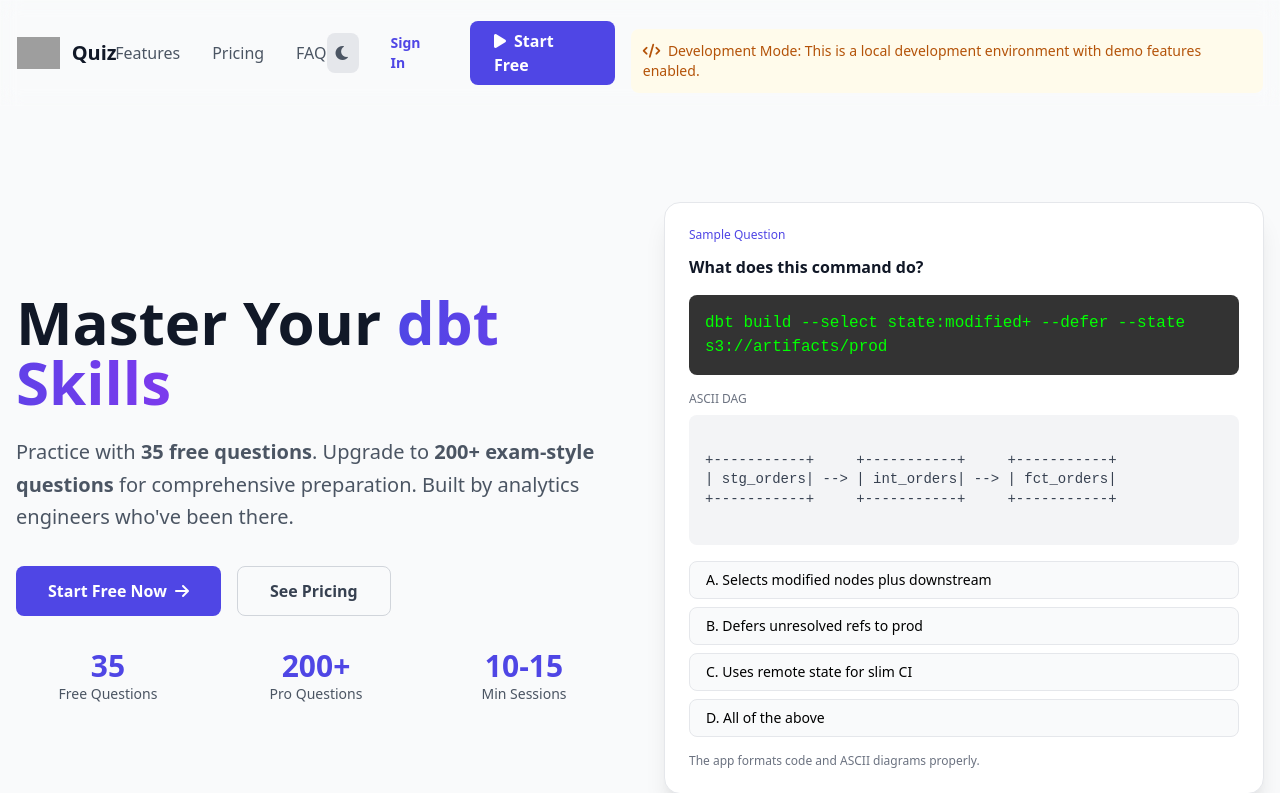
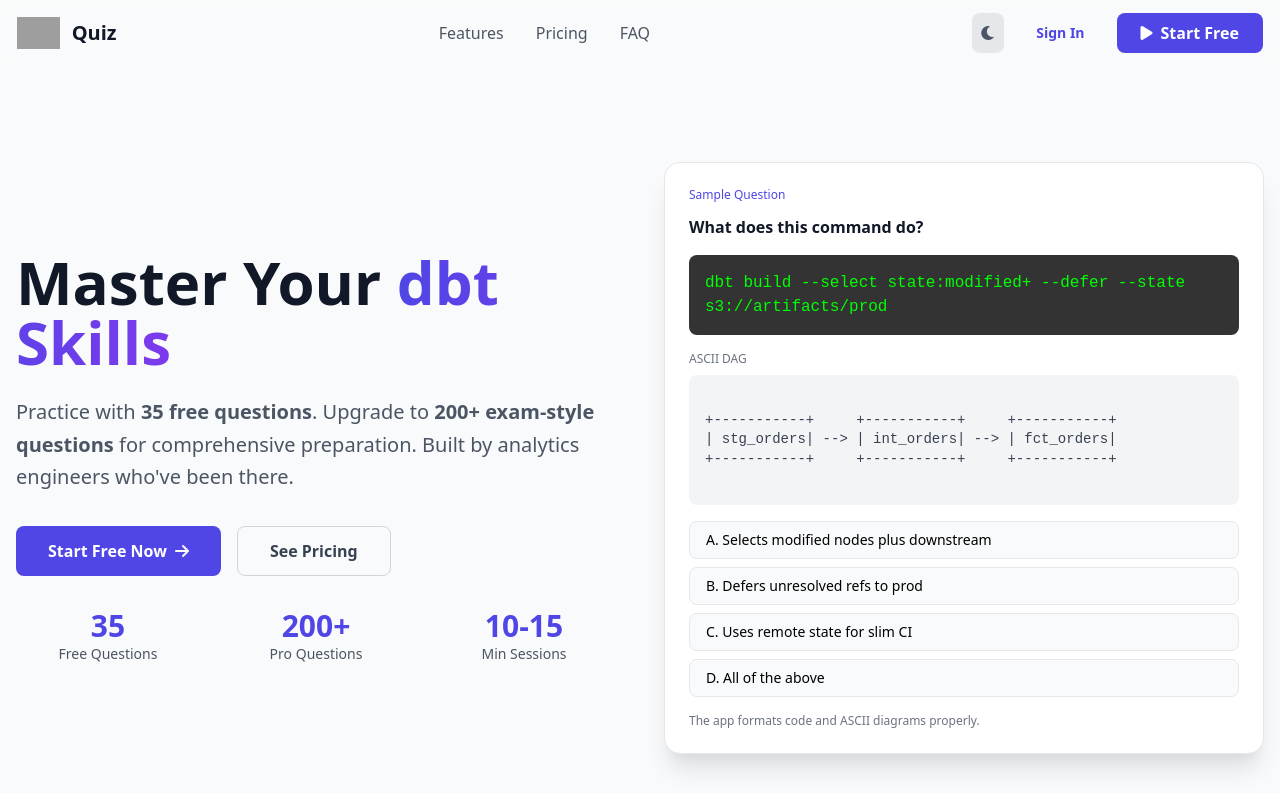
Before and after one commit to kalepratik/quiz, a Flask app: page / in a window 1280 px wide. Shown: the top 793 px of the page. Run offline with Flask 3, Linux system fonts and the light colour scheme; grey boxes are pictures that could not be loaded.

Commit message:
Simplify OAuth configuration - remove environment detection and demo mode complexity

```diff
--- a/src/quiz_app/routes.py
+++ b/src/quiz_app/routes.py
@@ -18,13 +18,9 @@
 @ui_bp.context_processor
 def inject_environment():
     """Inject environment variables into template context"""
-    from .config import config_from_env
-    config_class = config_from_env()
-    config_instance = config_class()
-    logger.debug(f"Environment: IS_PRODUCTION={config_instance.IS_PRODUCTION}, IS_DEVELOPMENT={config_instance.IS_DEVELOPMENT}")
     return {
-        'is_production': config_instance.IS_PRODUCTION,
-        'is_development': config_instance.IS_DEVELOPMENT
+        'is_production': False,
+        'is_development': True
     }
 
 
@@ -110,51 +106,19 @@
         logger.info(f"Google OAuth Client ID: {client_id}")
 
         if not client_id or client_id == 'your_google_client_id_here':
-            logger.warning("Google OAuth not configured - using demo mode")
-            # In demo mode, simulate successful authentication
-            session['user_id'] = 'demo_user_123'
-            session['user_email'] = 'demo@example.com'
-            session['user_name'] = 'Demo User'
-            session['is_authenticated'] = True
-            logger.info("Demo mode authentication successful, redirecting to quiz")
-            return redirect(url_for('ui.quiz'))
+            logger.error("Google OAuth not configured")
+            return redirect(url_for('ui.signin'))
 
-        # Also check if we're in production but OAuth is not properly configured
-        try:
-            from .config import config_from_env
-            config_class = config_from_env()
-            config_instance = config_class()
-            is_production = getattr(config_instance, 'IS_PRODUCTION', False)
+        # Generate OAuth URL
+        auth_url = OAuthService.get_google_auth_url()
+        logger.info(f"Generated auth URL: {auth_url}")
+        if auth_url:
+            logger.info("Redirecting to Google OAuth")
+            return redirect(auth_url)
+        else:
+            logger.error("Failed to generate Google OAuth URL")
+            return redirect(url_for('ui.signin'))
 
-            if is_production and (not client_id or client_id == 'your_google_client_id_here'):
-                logger.warning("Production environment but OAuth not configured - using demo mode")
-                session['user_id'] = 'demo_user_123'
-                session['user_email'] = 'demo@example.com'
-                session['user_name'] = 'Demo User'
-                session['is_authenticated'] = True
-                logger.info("Production demo mode authentication successful, redirecting to quiz")
-                return redirect(url_for('ui.quiz'))
-        except Exception as config_error:
-            logger.warning(f"Config error, using demo mode: {config_error}")
-            session['user_id'] = 'demo_user_123'
-            session['user_email'] = 'demo@example.com'
-            session['user_name'] = 'Demo User'
-            session['is_authenticated'] = True
-            logger.info("Demo mode authentication successful (config error), redirecting to quiz")
-            return redirect(url_for('ui.quiz'))
-
-        try:
-            auth_url = OAuthService.get_google_auth_url()
-            logger.info(f"Generated auth URL: {auth_url}")
-            if auth_url:
-                logger.info("Redirecting to Google OAuth")
-                return redirect(auth_url)
-            else:
-                logger.error("Failed to generate Google OAuth URL")
-                return redirect(url_for('ui.signin'))
-        except Exception as oauth_error:
-            logger.error(f"OAuth service error: {oauth_error}")
-            return redirect(url_for('ui.signin'))
     except Exception as e:
         logger.error(f"Error in Google OAuth initiation: {e}")
         return redirect(url_for('ui.signin'))
--- a/src/quiz_app/services/oauth_service.py
+++ b/src/quiz_app/services/oauth_service.py
@@ -19,22 +19,8 @@
             # Debug logging
             logger.info(f"Client ID: {current_app.config['GOOGLE_CLIENT_ID']}")
 
-            # Get config instance to access properties
-            from ..config import config_from_env
-            config_class = config_from_env()
-            config_instance = config_class()
-
-            # Check if we're in production or development
-            is_production = getattr(config_instance, 'IS_PRODUCTION', False)
-
-            # Get redirect URI based on environment
-            if is_production:
-                # In production, use the production URL
-                base_url = os.environ.get('RENDER_EXTERNAL_URL', 'https://quiz.kalepratik.in')
-                redirect_uri = f"{base_url}/auth/google/callback"
-            else:
-                # In development, use localhost
-                redirect_uri = "http://localhost:8000/auth/google/callback"
+            # Simple redirect URI - use environment variable or default
+            redirect_uri = os.environ.get('GOOGLE_REDIRECT_URI', 'http://localhost:8000/auth/google/callback')
             logger.info(f"Redirect URI: {redirect_uri}")
             logger.info(f"Scopes: {current_app.config['GOOGLE_SCOPES']}")
             logger.info(f"Scopes: {current_app.config['GOOGLE_SCOPES']}")
@@ -60,22 +46,8 @@
     def exchange_code_for_token(auth_code):
         """Exchange authorization code for access token"""
         try:
-            # Get config instance to access properties
-            from ..config import config_from_env
-            config_class = config_from_env()
-            config_instance = config_class()
-
-            # Check if we're in production or development
-            is_production = getattr(config_instance, 'IS_PRODUCTION', False)
-
-            # Get redirect URI based on environment
-            if is_production:
-                # In production, use the production URL
-                base_url = os.environ.get('RENDER_EXTERNAL_URL', 'https://quiz.kalepratik.in')
-                redirect_uri = f"{base_url}/auth/google/callback"
-            else:
-                # In development, use localhost
-                redirect_uri = "http://localhost:8000/auth/google/callback"
+            # Simple redirect URI - use environment variable or default
+            redirect_uri = os.environ.get('GOOGLE_REDIRECT_URI', 'http://localhost:8000/auth/google/callback')
 
             token_data = {
                 'client_id': current_app.config['GOOGLE_CLIENT_ID'],
--- a/templates/homepage.html
+++ b/templates/homepage.html
@@ -266,15 +266,7 @@
                           <i class="fas fa-play mr-2"></i>Start Free
                       </a>
 
-                     <!-- Development Notice (Development Only) -->
-                     {% if is_development %}
-                     <div class="mt-4 p-3 bg-yellow-50 dark:bg-yellow-900 rounded-lg">
-                         <p class="text-sm text-yellow-700 dark:text-yellow-300">
-                             <i class="fas fa-code mr-1"></i>
-                             Development Mode: This is a local development environment with demo features enabled.
-                         </p>
-                     </div>
-                     {% endif %}
+
                 </div>
             </div>
         </div>
@@ -738,11 +730,7 @@
                   if (isSignedIn) {
                       signInBtn.classList.add('hidden');
                       userInfo.classList.remove('hidden');
-                      {% if is_development %}
-                      userName.textContent = 'Welcome, Demo User';
-                      {% else %}
                       userName.textContent = 'Welcome, User';
-                      {% endif %}
                   } else {
                       signInBtn.classList.remove('hidden');
                       userInfo.classList.add('hidden');
```
Also changed, not shown: templates/signin.html (+1 -9 lines).
